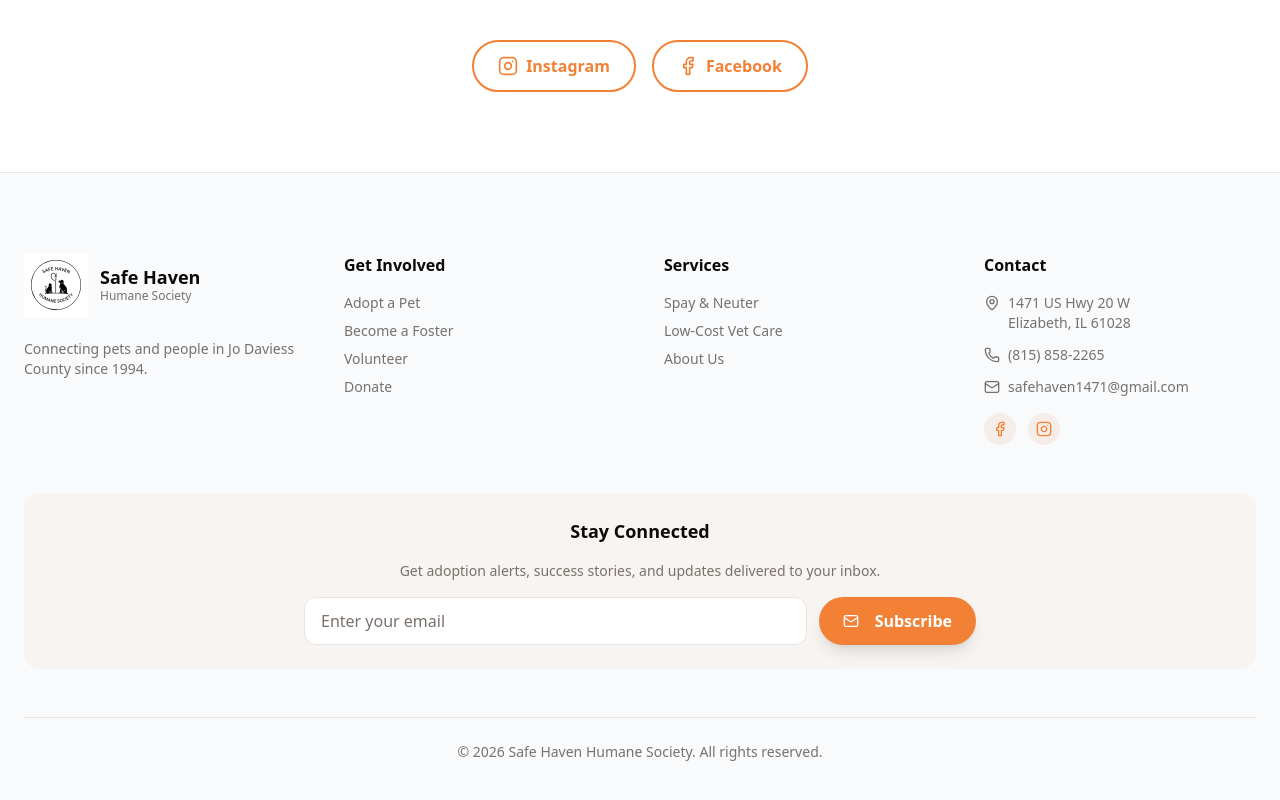
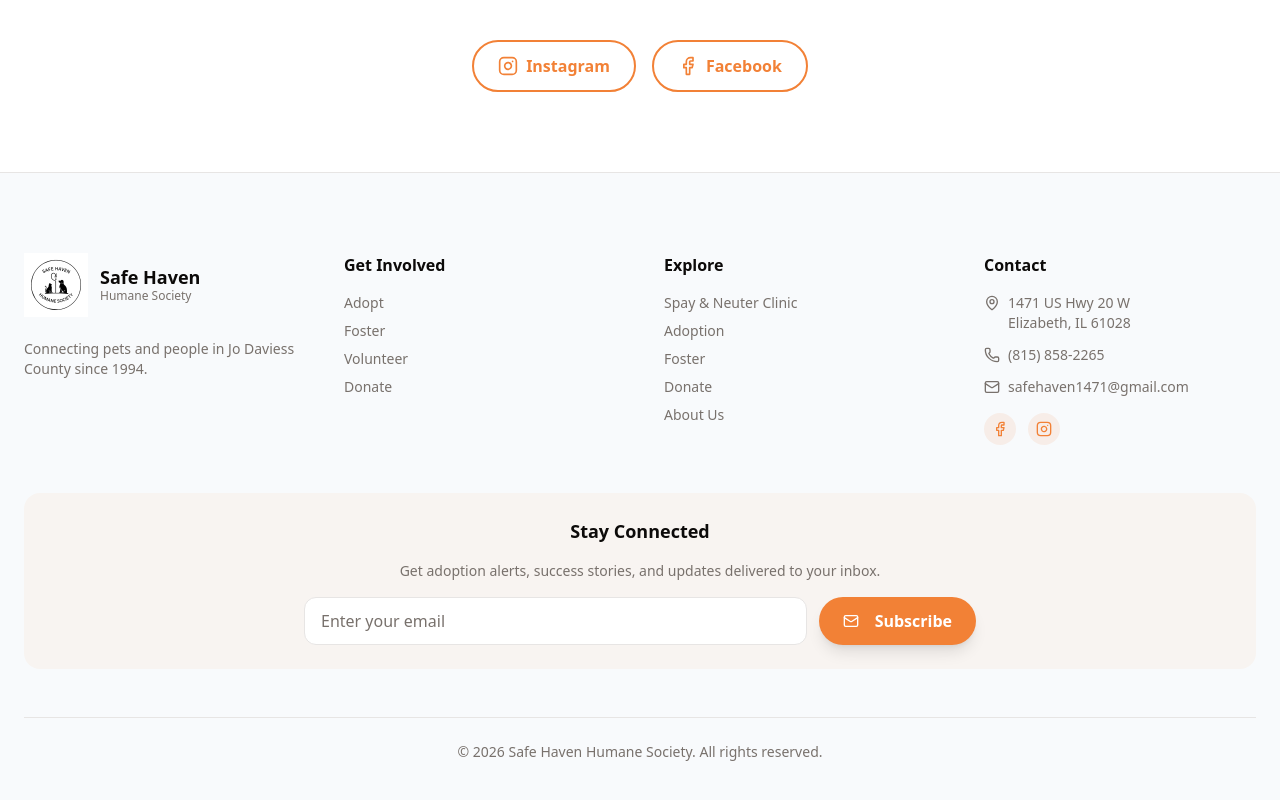
Before and after one commit to 7nqwsvhv99-hash/safe-haven-site, a Next.js app: page / in a window 1280 px wide. Shown: the part 4917-5717 px from the top of the page. Built offline with nearby package versions, Linux system fonts and the light colour scheme.

Commit message:
Refine footer service links

```diff
--- a/src/components/footer.tsx
+++ b/src/components/footer.tsx
@@ -31,8 +31,8 @@ export function Footer() {
           <div>
             <h3 className="font-semibold mb-4">Get Involved</h3>
             <ul className="space-y-2 text-sm">
-              <li><Link href="/adopt" className="text-muted-foreground hover:text-primary transition-colors">Adopt a Pet</Link></li>
-              <li><Link href="/foster" className="text-muted-foreground hover:text-primary transition-colors">Become a Foster</Link></li>
+              <li><Link href="/adopt" className="text-muted-foreground hover:text-primary transition-colors">Adopt</Link></li>
+              <li><Link href="/foster" className="text-muted-foreground hover:text-primary transition-colors">Foster</Link></li>
               <li><Link href="/volunteer" className="text-muted-foreground hover:text-primary transition-colors">Volunteer</Link></li>
               <li><Link href="/donate" className="text-muted-foreground hover:text-primary transition-colors">Donate</Link></li>
             </ul>
@@ -40,10 +40,12 @@ export function Footer() {
 
           {/* Services */}
           <div>
-            <h3 className="font-semibold mb-4">Services</h3>
+            <h3 className="font-semibold mb-4">Explore</h3>
             <ul className="space-y-2 text-sm">
-              <li><Link href="/clinic" className="text-muted-foreground hover:text-primary transition-colors">Spay & Neuter</Link></li>
-              <li><Link href="/clinic" className="text-muted-foreground hover:text-primary transition-colors">Low-Cost Vet Care</Link></li>
+              <li><Link href="/clinic" className="text-muted-foreground hover:text-primary transition-colors">Spay &amp; Neuter Clinic</Link></li>
+              <li><Link href="/adopt" className="text-muted-foreground hover:text-primary transition-colors">Adoption</Link></li>
+              <li><Link href="/foster" className="text-muted-foreground hover:text-primary transition-colors">Foster</Link></li>
+              <li><Link href="/donate" className="text-muted-foreground hover:text-primary transition-colors">Donate</Link></li>
               <li><Link href="/about" className="text-muted-foreground hover:text-primary transition-colors">About Us</Link></li>
             </ul>
           </div>
```
